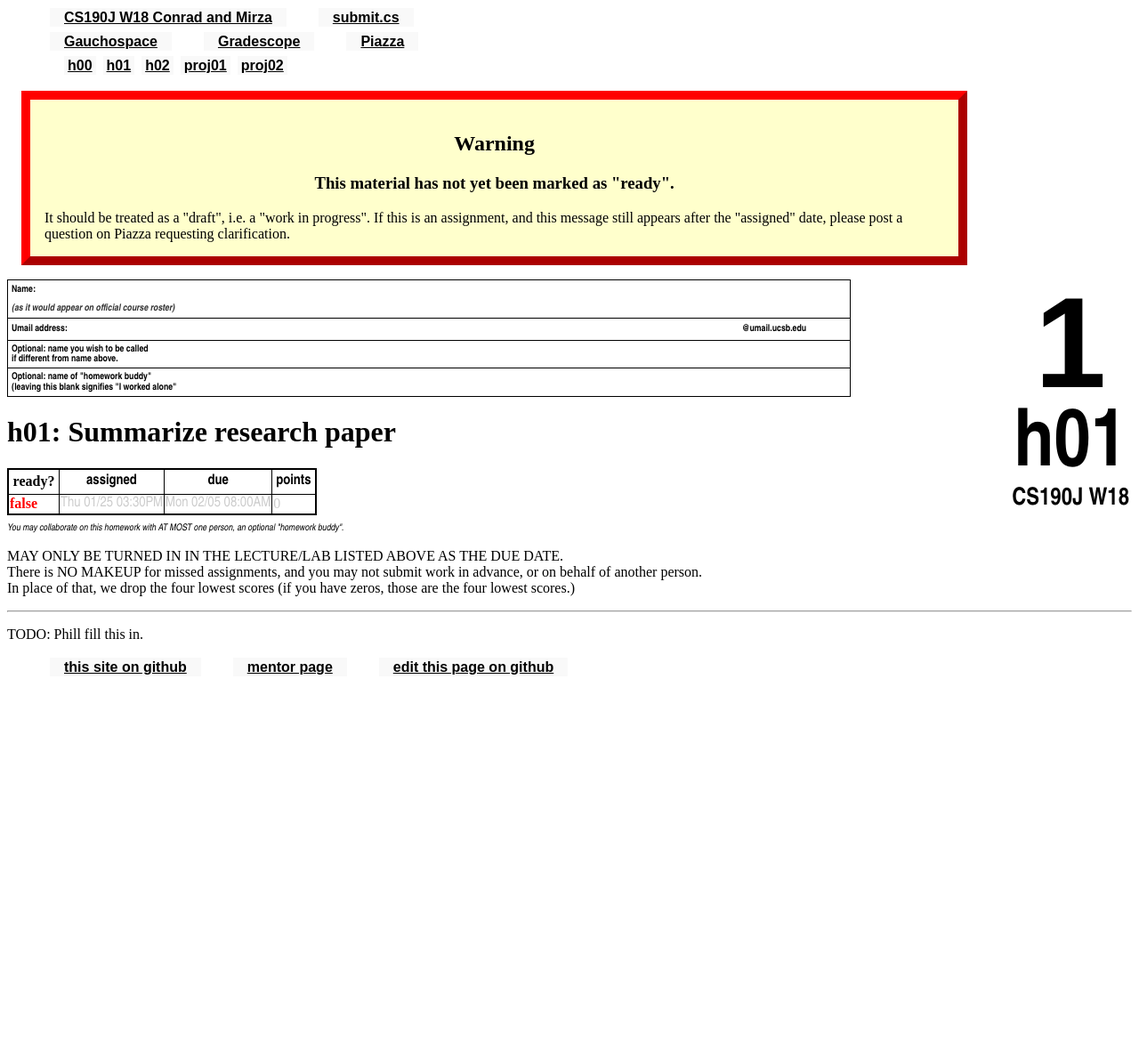
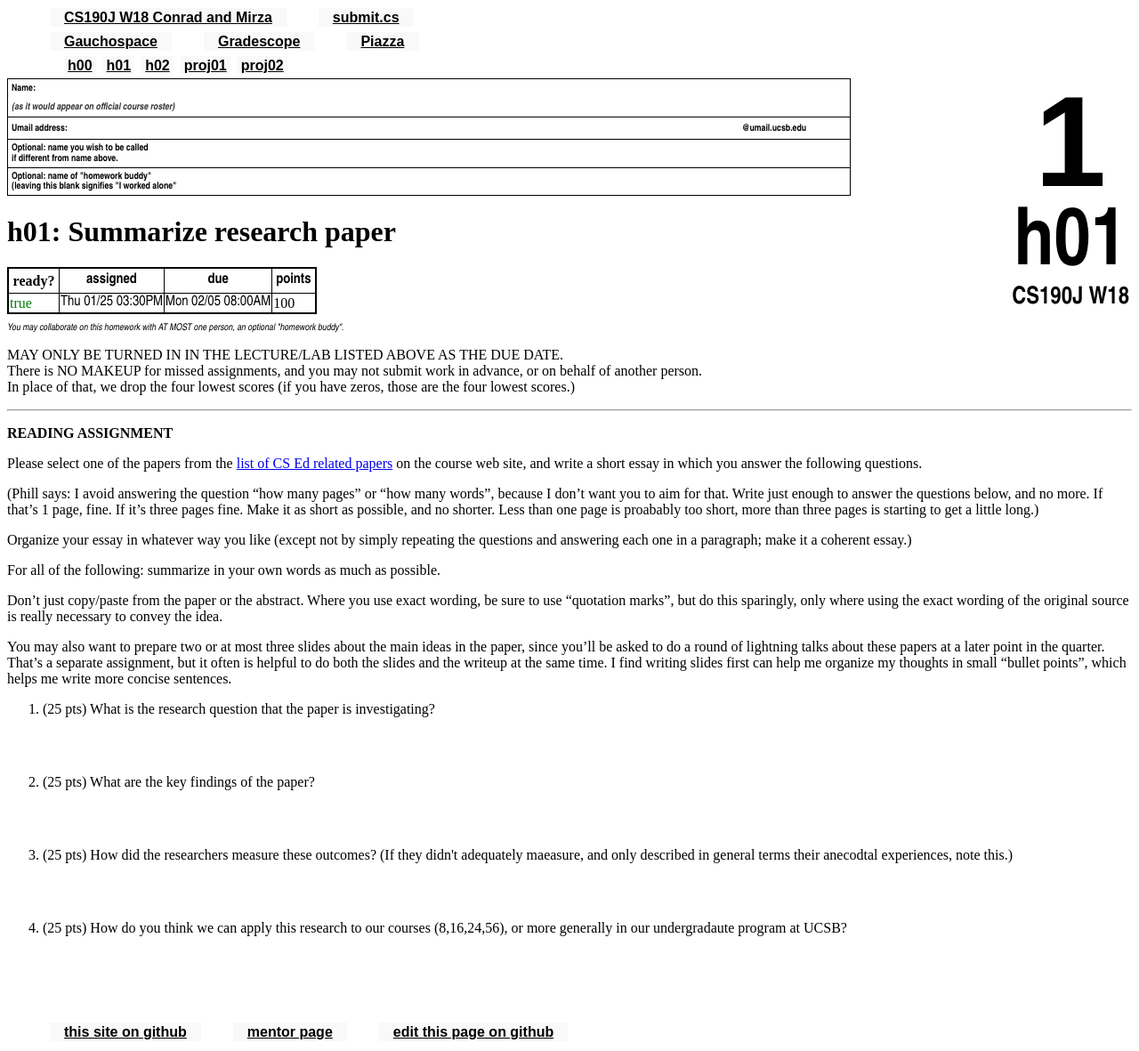
Before and after one commit to ucsb-cs190j-w18/ucsb-cs190j-w18.github.io, a Jekyll site: the page built from _hwk/h01.md, in a window 1280 px wide. Shown: the whole page at 89% size. Built offline with Jekyll 4.4.1, drawn with Linux system fonts in a browser that asks for light colours; before the commit the page ends 900 px from its top, so only the background shows below that.

Commit message:
Update h01.md

```diff
--- a/_hwk/h01.md
+++ b/_hwk/h01.md
@@ -1,9 +1,44 @@
 ---
 num: "h01"
 desc: "Summarize research paper"
-ready: false
+ready: true
 assigned: 2018-01-25 15:30:00.00-8:00
 due: 2018-02-05 08:00:00.00-8:00
 ---
 
-TODO: Phill fill this in.
+<b>READING ASSIGNMENT</b>
+
+Please select one of the papers from the [list of CS Ed related papers](/info/papers/) on the course web site,
+and write a short essay in which you answer the following questions.
+
+(Phill says: I avoid answering the question "how many pages" or "how many words", because I don't want you to
+aim for that.   Write just enough to answer the questions below, and no more.   If that's 1 page, fine.  If it's three pages fine.   Make it as short as possible, and no shorter.   Less than one page is proabably too short, more than three pages is starting to get a little long.)
+
+Organize your essay in whatever way you like (except not by simply repeating the questions and answering each one in a paragraph; make it a coherent essay.)
+
+For all of the following: summarize in your own words as much as possible.
+
+Don't just copy/paste from the paper or the abstract.  Where you use exact wording, be sure to use "quotation marks", but do this sparingly, only where using the exact wording of the original source is really necessary to convey the idea.
+
+You may also want to prepare two or at most three slides about the main ideas in the paper, since you'll be
+asked to do a round of lightning talks about these papers at a later point in the quarter.  That's a separate
+assignment, but it often is helpful to do both the slides and the writeup at the same time.  I find writing slides
+first can help me organize my thoughts in small "bullet points", which helps me write more concise sentences.
+
+<ol>
+
+<li style="padding-bottom:4em;">(25 pts) What is the research question that the paper is investigating?
+ </li>
+
+<li style="padding-bottom:4em;">(25 pts) What are the key findings of the paper?
+</li>
+
+<li style="padding-bottom:4em;">(25 pts) How did the researchers measure these outcomes? (If they didn't
+adequately maeasure, and only described in general terms their anecodtal experiences, note this.)
+</li>
+
+<li style="padding-bottom:5em;">(25 pts) How do you think we can apply this research to our courses (8,16,24,56),
+  or more generally in our undergradaute program at UCSB?
+</li>
+
+</ol>
```
